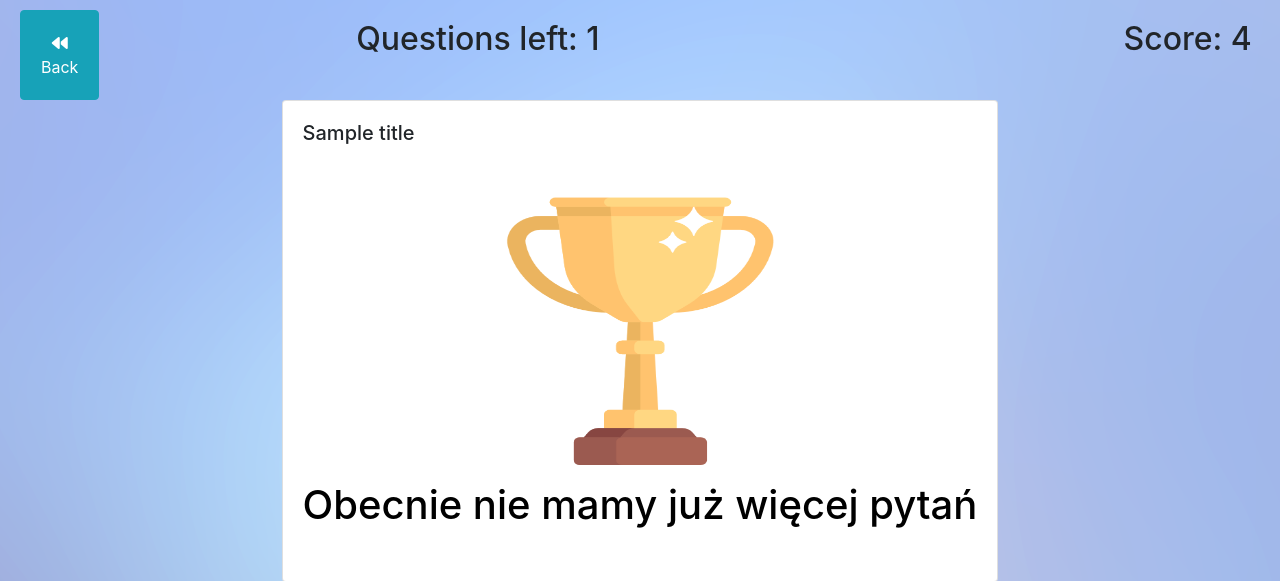
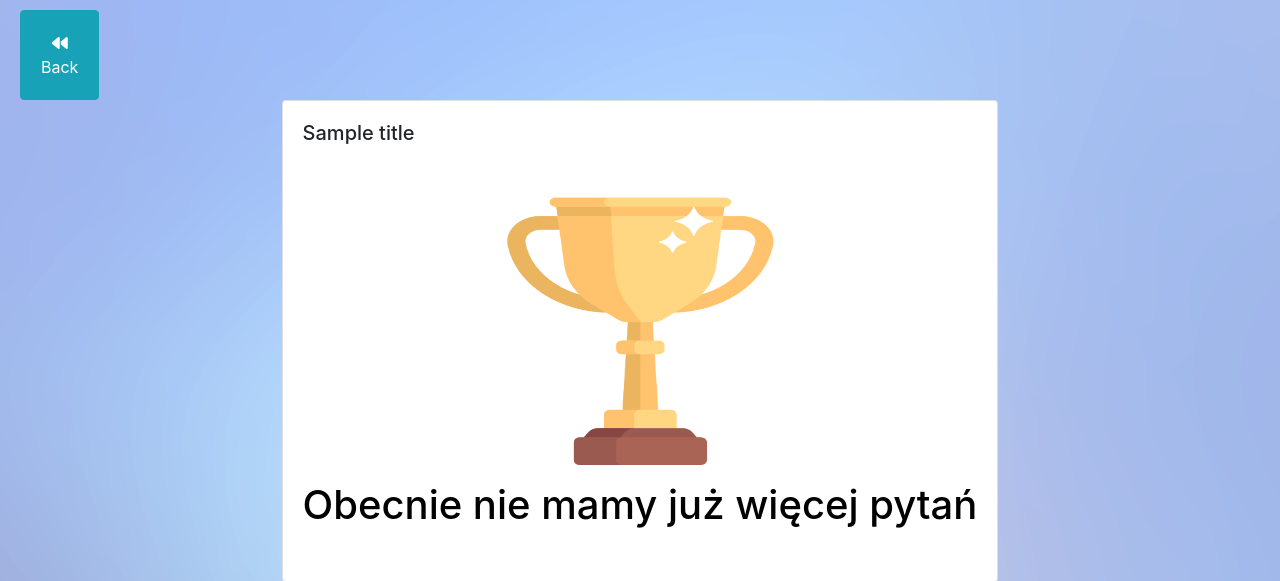
Before and after one commit to tym1cla/zziuq, a Django app: template Quizz/category/templates/end.html in a window 1280 px wide. Shown: the top 581 px of the page. Run offline with Django 3.2, Linux system fonts and the light colour scheme; data comes from the database, SQL or seed files in the repository; tables that the repository leaves empty hold one stand-in row (values such as "Sample post"); the template is opened without the code that fills it: values that come from a table or form of the project are taken from there, most other values are stand-ins (such as "Sample title", 1, 10 or a date in 2020); some libraries are stand-ins or nearby versions.

Commit message:
Update end.html

```diff
--- a/Quizz/category/templates/end.html
+++ b/Quizz/category/templates/end.html
@@ -17,12 +17,6 @@
         <a href="/categories/">
             <button type="button" class="btn btn-info back"><i class="fas fa-backward"></i>Back</button>
         </a>
-    </div>
-    <div style="margin-left: 20%; margin-top: 20px;">
-        <h2>Questions left: {{available_questions_number}}</h2>
-    </div>
-    <div style="margin-left: 40%; margin-top: 20px;">
-        <h2>Score: {{current_user.score}}</h2>
     </div>
 </div>
 <div class="d-flex justify-content-center">
```
